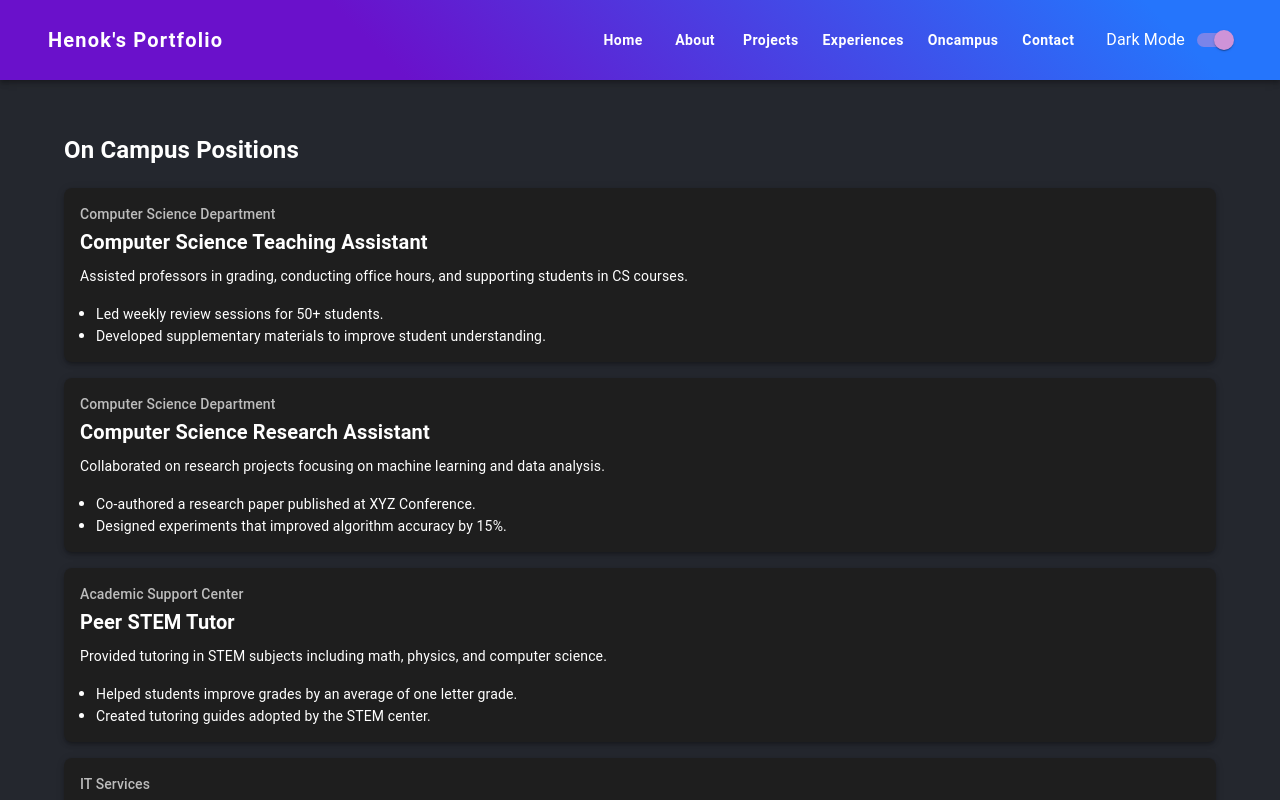
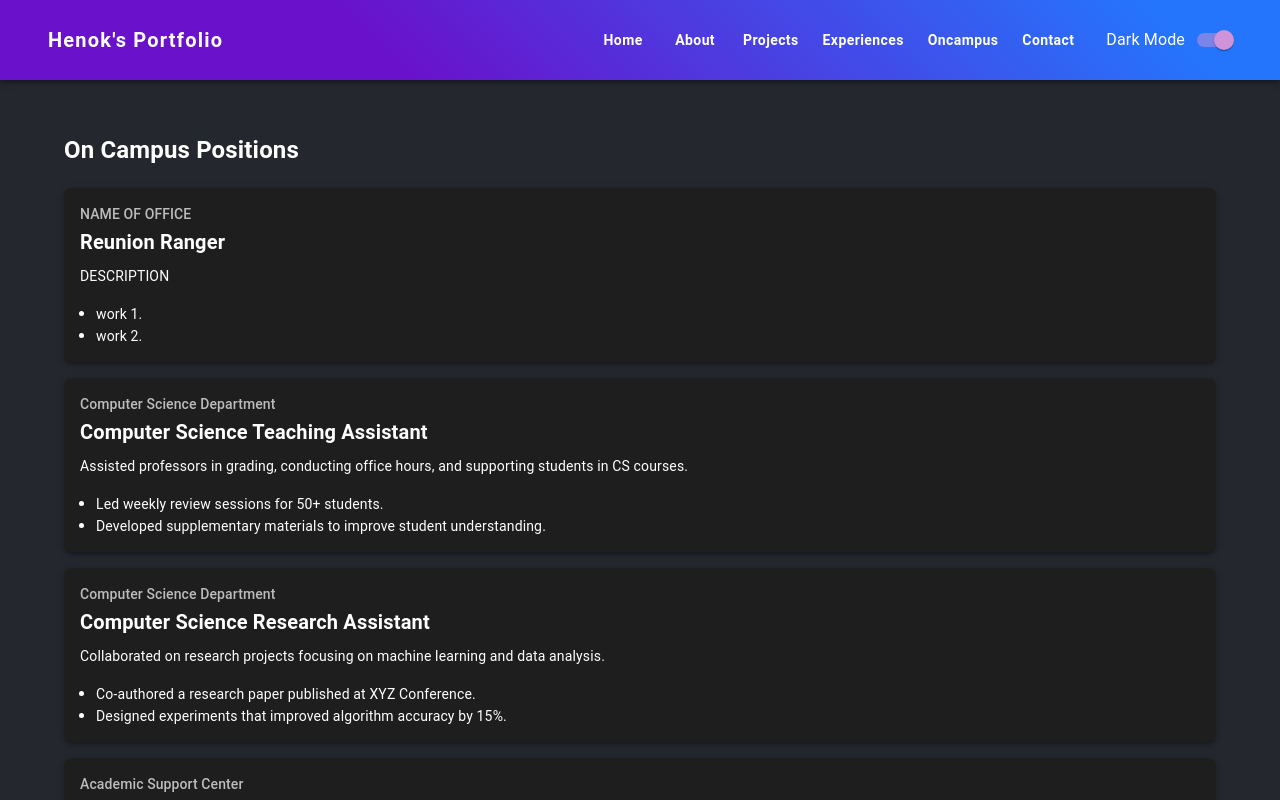
Before and after one commit to Henok-foslyk/profileHenok, a React (Vite) app: page /oncampus in a window 1280 px wide. Shown: the top 800 px of the page. Built offline with nearby package versions, Linux system fonts and the light colour scheme.

Commit message:
added one on campus card

```diff
--- a/src/pages/OnCampus.jsx
+++ b/src/pages/OnCampus.jsx
@@ -7,6 +7,15 @@ const OnCampus = () => {
     <section className="p-8">
       <h2 className="text-3xl font-semibold mb-6">On Campus Positions</h2>
       <div className="flex flex-wrap justify-center gap-6">
+      <CampusJobCard
+          department="NAME OF OFFICE"
+          title="Reunion Ranger"
+          description="DESCRIPTION"
+          achievements={[
+            "work 1.",
+            "work 2."
+          ]}
+        />
         <CampusJobCard
           department="Computer Science Department"
           title="Computer Science Teaching Assistant"
```
